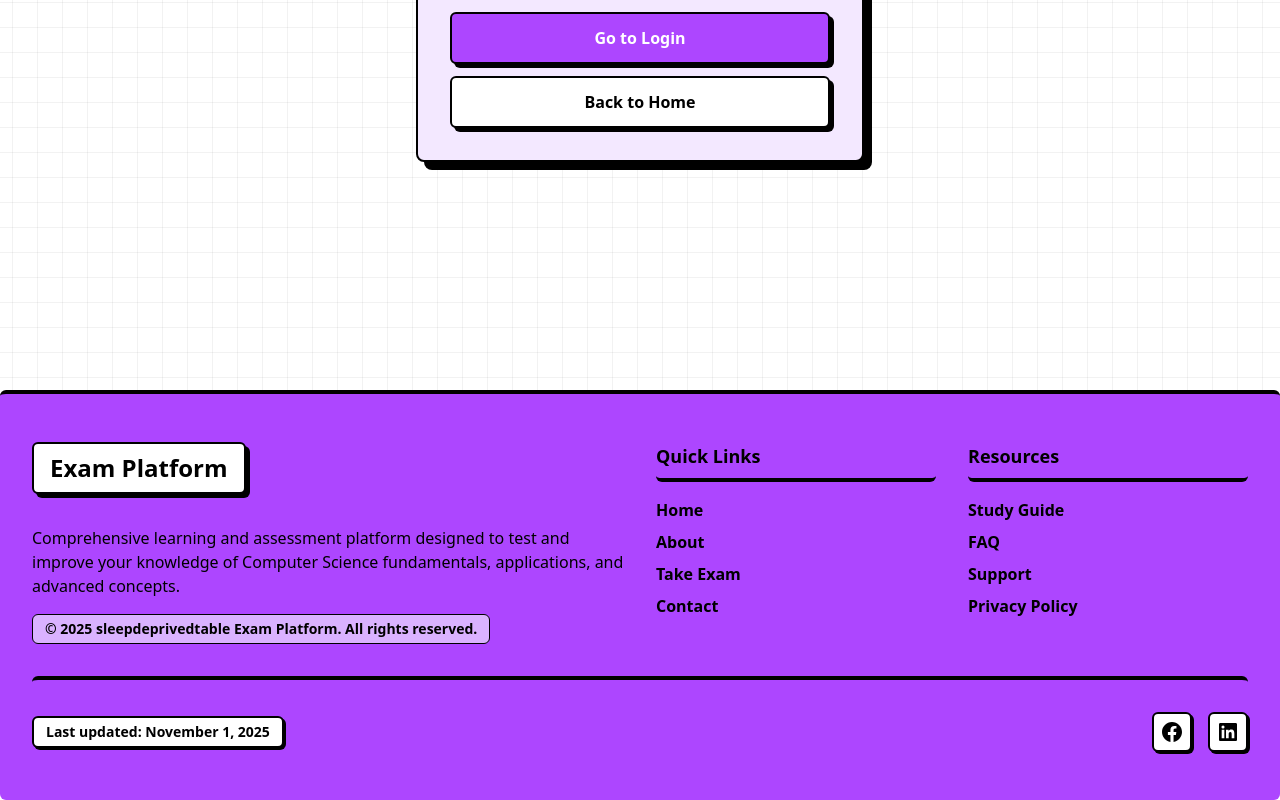
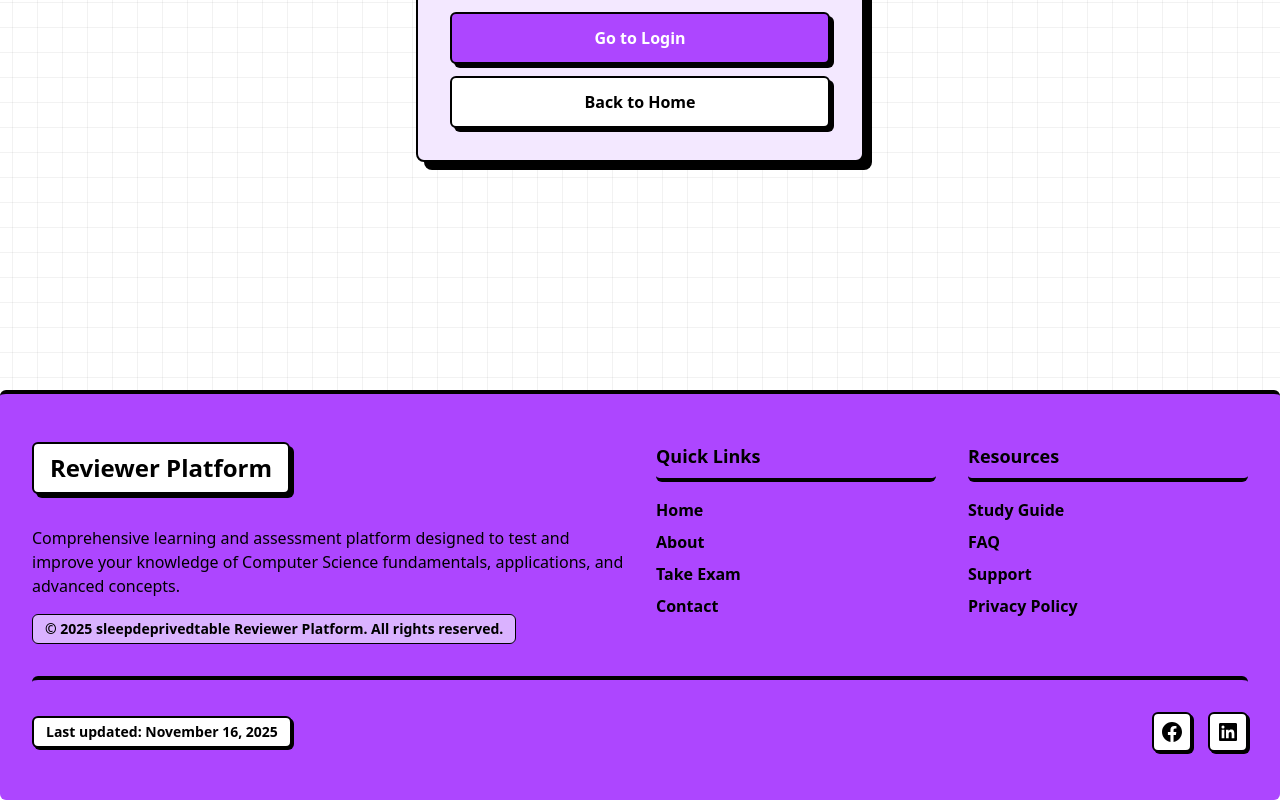
Before and after one commit to auxghlann/table_reviewer, a React (Vite) app: page /flashcards/1/1/1 in a window 1280 px wide. Shown: the part 486-1286 px from the top of the page. Built offline with nearby package versions, Linux system fonts and the light colour scheme.

Commit message:
refactor: update footer and header labels, and adjust exam route visibility

```diff
--- a/src/App.jsx
+++ b/src/App.jsx
@@ -11,7 +11,7 @@ const Home = lazy(() => import("./pages/Home"));
 const About = lazy(() => import("./pages/About"));
 const Contact = lazy(() => import("./pages/Contact"));
 const Login = lazy(() => import("./pages/Login"));
-const TakeExam = lazy(() => import("./pages/TakeExam"));
+// const TakeExam = lazy(() => import("./pages/TakeExam"));
 const ExamEngine = lazy(() => import("./components/ExamEngine"));
 const StudyMaterials = lazy(() => import("./pages/StudyMaterials"));
 const Flashcards = lazy(() => import("./pages/Flashcards"));
@@ -227,7 +227,7 @@ function AppContent() {
                 <StudyMaterials />
               </ProtectedRoute>
             } />
-            <Route path="/exam" element={
+            {/* <Route path="/exam" element={
               <ProtectedRoute>
                 <TakeExam setSelectedSubject={setSelectedSubject} />
               </ProtectedRoute>
@@ -236,7 +236,7 @@ function AppContent() {
               <ProtectedRoute>
                 <ExamRoute />
               </ProtectedRoute>
-            } />
+            } /> */}
             <Route path="/flashcards" element={
               <ProtectedRoute>
                 <Flashcards />
--- a/src/components/Footer.jsx
+++ b/src/components/Footer.jsx
@@ -1,7 +1,7 @@
 import React from "react";
 
 export default function Footer() {
-  const currentDate = "November 1, 2025";
+  const currentDate = new Date().toLocaleDateString(undefined, { year: 'numeric', month: 'long', day: 'numeric' });
 
   return (
     <footer className="bg-purple-500 text-black border-t-4 border-black">
@@ -10,15 +10,15 @@ export default function Footer() {
           {/* Company Info */}
           <div className="col-span-1 md:col-span-2">
             <div className="text-2xl font-bold text-black mb-4 border-4 border-black bg-white inline-block px-4 py-2 shadow-[4px_4px_0px_0px_rgba(0,0,0,1)]">
-              Exam Platform
+              Reviewer Platform
             </div>
             <p className="text-black font-medium mb-4 mt-4">
               Comprehensive learning and assessment platform designed to test and improve
               your knowledge of Computer Science fundamentals, applications, and advanced concepts.
             </p>
             <div className="text-sm text-black font-bold bg-purple-300 inline-block px-3 py-1 border-2 border-black">
-              © 2025 sleepdeprivedtable Exam Platform. All rights reserved.
-            </div>
+                © 2025 sleepdeprivedtable Reviewer Platform. All rights reserved.
+              </div>
           </div>
 
           {/* Quick Links */}
--- a/src/components/Header.jsx
+++ b/src/components/Header.jsx
@@ -64,7 +64,7 @@ export default function Header() {
   const navItems = [
     { path: "/", label: "Home", protected: false },
     { path: "/about", label: "About", protected: false },
-    { path: "/exam", label: "Take Exam", protected: true },
+    // { path: "/exam", label: "Take Exam", protected: true },
     { path: "/reviewer", label: "Study Materials", protected: true },
     { path: "/flashcards", label: "Flashcards", protected: true },
   ].filter(item => !item.protected || isAuthenticated());
```
